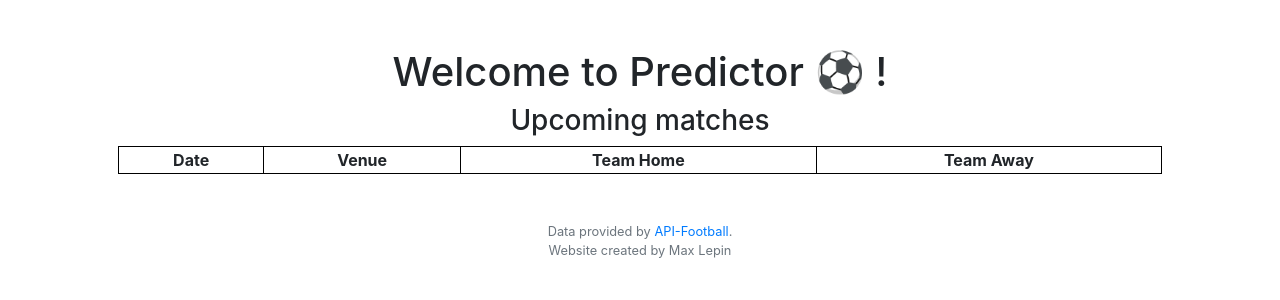
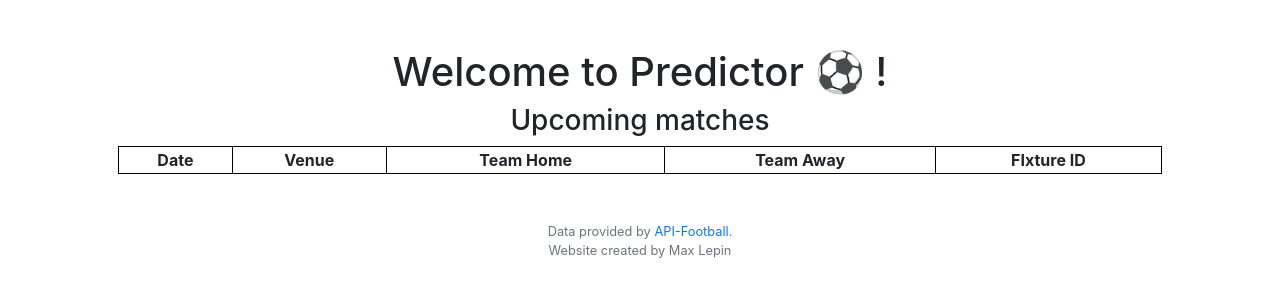
Before and after one commit to Max-le/CS50_Predictor, a Flask app: template templates/index.html in a window 1280 px wide. Shown: the part 76-376 px from the top of the page. Run offline with Flask 2, Linux system fonts and the light colour scheme; the template is opened without the code that fills it, so the values that code supplies are empty; some libraries are stand-ins or nearby versions.

Commit message:
filter fixtures by time

```diff
--- a/app.py
+++ b/app.py
@@ -8,9 +8,8 @@ from werkzeug.exceptions import default_exceptions, HTTPException, InternalServe
 from werkzeug.security import check_password_hash, generate_password_hash
 
 from helpers import *
-
+import datetime
 import requests
-
 # Configure application
 app = Flask(__name__)
 
@@ -44,10 +43,17 @@ db = SQL("sqlite:///predictor.db")
 def index():
     """Show upcoming fixtures"""
     user_id = session["user_id"]
-    fixtures = db.execute("SELECT event_date, venue, homeTeam, awayTeam FROM fixtures ")
+    fixtures = db.execute("SELECT fixture_id, event_date, venue, homeTeam, awayTeam FROM fixtures ")
+    print("Type : ", type(fixtures))
+    upcoming_fixtures = []
     for f in fixtures:
         replace_teams_names(f)
-    return render_template("/index.html", fixtures=fixtures)
+        date_event = datetime.datetime.strptime(f['event_date'], "%Y-%m-%dT%H:%M:%S%z")
+        #filter out past fixtures
+        if date_event.replace(tzinfo=None) > datetime.datetime.today():
+            upcoming_fixtures.append(f)
+
+    return render_template("/index.html", fixtures=upcoming_fixtures)
 
 
 @app.route("/mybets", methods=["GET", "POST"])
--- a/helpers.py
+++ b/helpers.py
@@ -8,6 +8,7 @@ from datetime import datetime, timedelta
 
 
 db = SQL("sqlite:///predictor.db")
+
 
 def update_fixtures_database():
     '''Performs an API Call and update Fixtures database accordingly'''
--- a/templates/index.html
+++ b/templates/index.html
@@ -13,6 +13,7 @@
     <th>Venue</th>
     <th>Team Home</th>
     <th>Team Away</th>
+    <th>FIxture ID</th>
   </tr>
   {% for fixture in fixtures %}
   <tr>
@@ -20,6 +21,7 @@
     <th>{{ fixture["venue"] }}</th>
     <th>{{ fixture["homeTeam"] }}</th>
     <th>{{ fixture["awayTeam"] }}</th>
+    <th>{{fixture["fixture_id"]}}</th>
   </tr>
 {% endfor %}
 
```
